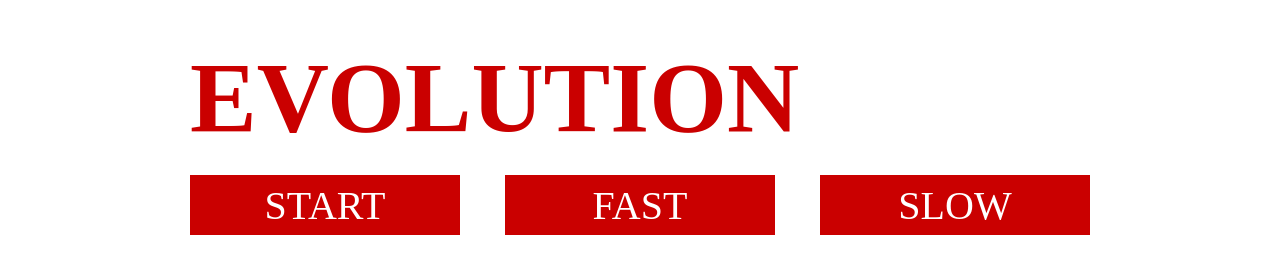
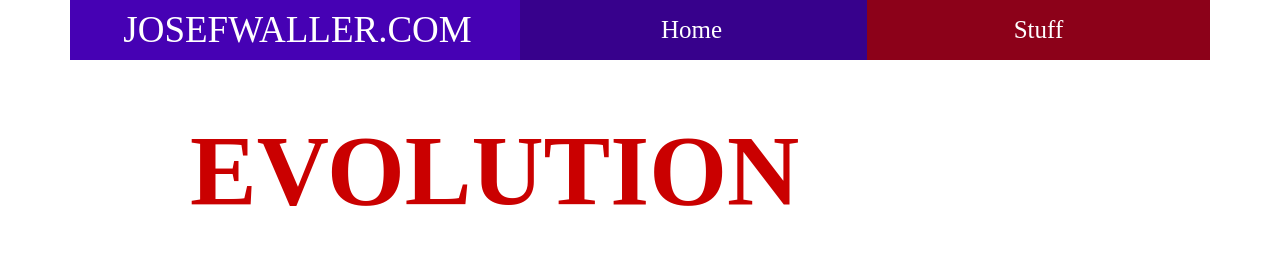
Before and after one commit to josefwaller/asteroids, a PHP site: page /web/evolution.php in a window 1280 px wide. Shown: the top 255 px of the page. Run offline with PHP 8.4, Linux system fonts and the light colour scheme.

Commit message:
Added header to evolution.php

```diff
--- a/web/evolution.php
+++ b/web/evolution.php
@@ -6,10 +6,31 @@
 		<script src="simFuncs.js"></script>
 		<script src="coding.js"></script>
 		<script src="jquery.js"></script>
+		<meta name="viewport" content="width=device-width, initial-scale=1">
+		<script src="jquery.js"></script>
+		<link rel="stylesheet" href="http://maxcdn.bootstrapcdn.com/bootstrap/3.3.5/css/bootstrap.min.css">
+		<link rel="stylesheet" href="index-style.css" type="text/css">
+		<script src="http://maxcdn.bootstrapcdn.com/bootstrap/3.3.5/js/bootstrap.min.js"></script>
 		<link href="style.css" type="text/css" rel="stylesheet">
 	</head>
 	<body onload="setup();">
-		<div id="header">Evolution</div>
+
+		<div class="container">
+
+			<div id="header">
+				<div id="header-title">
+					Josefwaller.com
+				</div>
+				<div id="header-menu">
+					<a href="index.php" class="header-button">Home</a>
+					<div class="header-button" id="dropdown">
+						<div class="dropdown-item" id="red">Stuff</div>
+						<a class="dropdown-item" href="evolution.php" id="orange">Evolution</a>
+					</div>
+				</div>
+			</div>
+		</div>
+		<div id="sub-header">Evolution</div>
 
 		<div id="button-cont">
 			<button class="top-button" name="start-button" onclick="
--- a/web/style.css
+++ b/web/style.css
@@ -3,7 +3,7 @@ canvas
 	display : block;
 	margin : auto;
 }
-#header
+#sub-header
 {
 	width : 900px;
 
```
